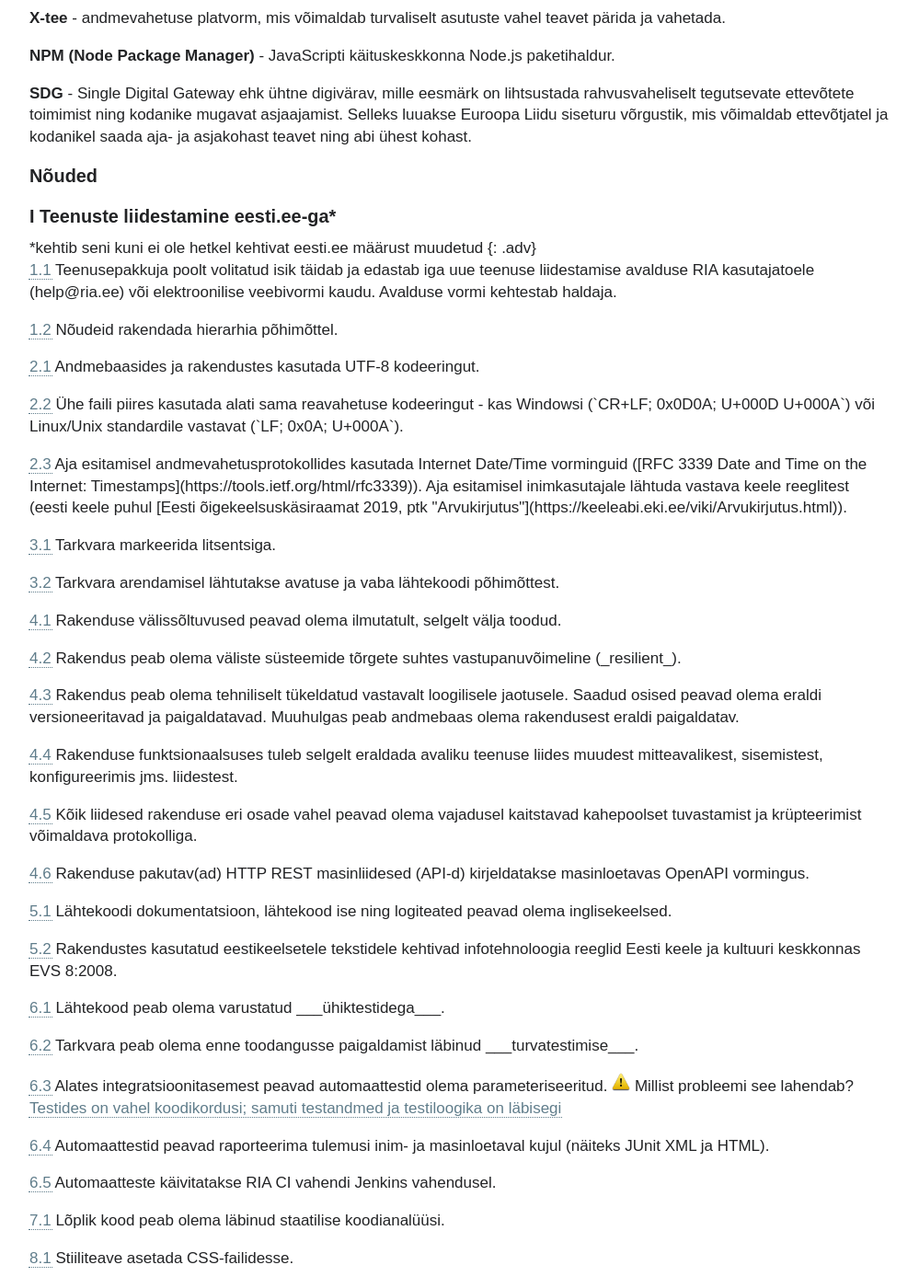
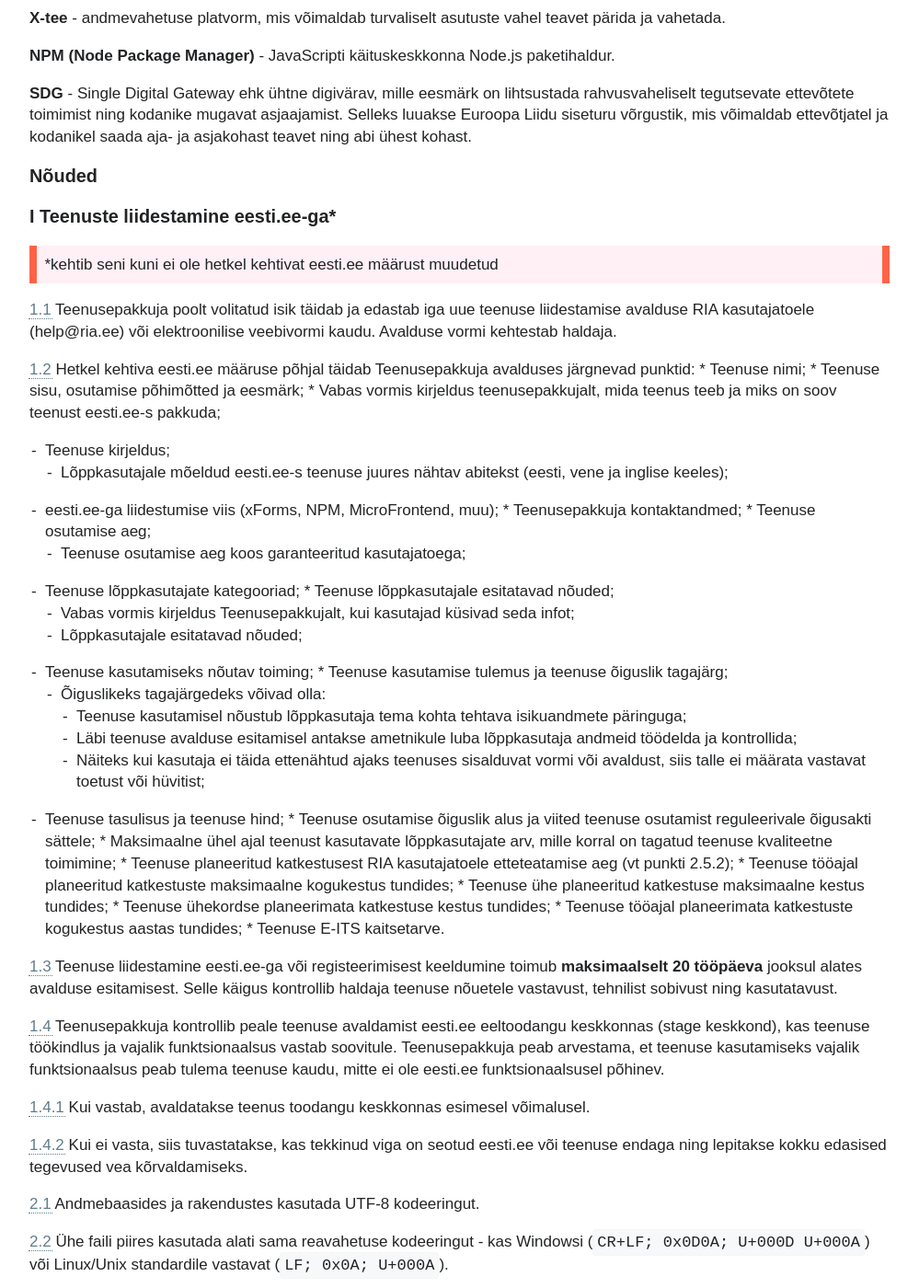
Before and after one commit to e-gov/eesti-ee-mfn, a Jekyll site: the page built from index.md, in a window 1280 px wide and 1400 px high, scrolled down 2125 px. Shown: the whole window at 92% size, without its empty margins (0-999 px from the left). Built offline with Jekyll 4.4.1, drawn with Linux system fonts in a browser that asks for light colours; our own code applies the rules of GitHub Pages for plain Markdown files; some of the changed text lies outside the part shown.

Commit message:
chore: add some requirements

```diff
--- a/_data/Nouded.yml
+++ b/_data/Nouded.yml
@@ -4,11 +4,62 @@
   markus: '*kehtib seni kuni ei ole hetkel kehtivat eesti.ee määrust muudetud'
   nouded:
     - nr: 1
-      son: 'Teenusepakkuja poolt volitatud isik täidab ja edastab iga uue teenuse liidestamise avalduse RIA kasutajatoele (help@ria.ee) või elektroonilise veebivormi kaudu. Avalduse vormi kehtestab haldaja.'
+      son: >
+        Teenusepakkuja poolt volitatud isik täidab ja edastab iga uue teenuse liidestamise avalduse RIA kasutajatoele (help@ria.ee)
+        või elektroonilise veebivormi kaudu. Avalduse vormi kehtestab haldaja.
       sel: ''
     - nr: 2
-      son: 'Nõudeid rakendada hierarhia põhimõttel.'
-      sel: 'RIA MFN-i nõudeid tuleb rakendada kõigis RIA infosüsteemides. Valdkonna MFN määratleb valdkonna tarkvara spetsiifilised nõuded. Hanke MFN-i nõuded täpsustavad ja täiendavad asutuse või valdkonna nõudeid. X-tee tuumtarkvara arendatakse ühiselt Soome riigiga. Vastavalt on ka MFN inglise keeles ja avaldatud Soome partnerasutuse GitHub-repos: [X-Road Non-Functional Requirements](https://github.com/vrk-kpa/xroad-joint-development/blob/master/NFR.md). RIHA nõuded asuvad [arhitektuuriteatmikus](https://arhitektuur.riha.ee/).'
+      son: >
+        Hetkel kehtiva eesti.ee määruse põhjal täidab Teenusepakkuja avalduses järgnevad punktid:
+        *   Teenuse nimi;
+        *   Teenuse sisu, osutamise põhimõtted ja eesmärk;
+            *   Vabas vormis kirjeldus teenusepakkujalt, mida teenus teeb ja miks on soov teenust eesti.ee-s pakkuda;
+        *   Teenuse kirjeldus;
+            *   Lõppkasutajale mõeldud eesti.ee-s teenuse juures nähtav abitekst (eesti, vene ja inglise keeles);
+        *   eesti.ee-ga liidestumise viis (xForms, NPM, MicroFrontend, muu);
+        *   Teenusepakkuja kontaktandmed;
+        *   Teenuse osutamise aeg;
+            *   Teenuse osutamise aeg koos garanteeritud kasutajatoega;
+        *   Teenuse lõppkasutajate kategooriad;
+        *   Teenuse lõppkasutajale esitatavad nõuded;
+            *   Vabas vormis kirjeldus Teenusepakkujalt, kui kasutajad küsivad seda infot;
+            *   Lõppkasutajale esitatavad nõuded;
+        *   Teenuse kasutamiseks nõutav toiming;
+        *   Teenuse kasutamise tulemus ja teenuse õiguslik tagajärg;
+            *   Õiguslikeks tagajärgedeks võivad olla:
+                *   Teenuse kasutamisel nõustub lõppkasutaja tema kohta tehtava isikuandmete päringuga;
+                *   Läbi teenuse avalduse esitamisel antakse ametnikule luba lõppkasutaja andmeid töödelda ja kontrollida;
+                *   Näiteks kui kasutaja ei täida ettenähtud ajaks teenuses sisalduvat vormi või avaldust, siis talle ei määrata vastavat toetust või hüvitist;
+        *   Teenuse tasulisus ja teenuse hind;
+        *   Teenuse osutamise õiguslik alus ja viited teenuse osutamist reguleerivale õigusakti sättele;
+        *   Maksimaalne ühel ajal teenust kasutavate lõppkasutajate arv, mille korral on tagatud teenuse kvaliteetne toimimine;
+        *   Teenuse planeeritud katkestusest RIA kasutajatoele etteteatamise aeg (vt punkti 2.5.2);
+        *   Teenuse tööajal planeeritud katkestuste maksimaalne kogukestus tundides;
+        *   Teenuse ühe planeeritud katkestuse maksimaalne kestus tundides;
+        *   Teenuse ühekordse planeerimata katkestuse kestus tundides;
+        *   Teenuse tööajal planeerimata katkestuste kogukestus aastas tundides;
+        *   Teenuse E-ITS kaitsetarve.
+      sel: ''
+    - nr: 3
+      son: >
+        Teenuse liidestamine eesti.ee-ga või registeerimisest keeldumine toimub **maksimaalselt 20 tööpäeva** jooksul alates avalduse
+        esitamisest. Selle käigus kontrollib haldaja teenuse nõuetele vastavust, tehnilist sobivust ning kasutatavust.
+      sel: ''
+    - nr: 4
+      son: >
+        Teenusepakkuja kontrollib peale teenuse avaldamist eesti.ee eeltoodangu keskkonnas (stage keskkond), kas teenuse töökindlus ja
+        vajalik funktsionaalsus vastab soovitule. Teenusepakkuja peab arvestama, et teenuse kasutamiseks vajalik funktsionaalsus peab
+        tulema teenuse kaudu, mitte ei ole eesti.ee funktsionaalsusel põhinev.
+      sel: ''
+    - nr: 4.1
+      son: >
+        Kui vastab, avaldatakse teenus toodangu keskkonnas esimesel võimalusel.
+      sel: ''
+    - nr: 4.2
+      son: >
+        Kui ei vasta, siis tuvastatakse, kas tekkinud viga on seotud eesti.ee või teenuse endaga ning lepitakse kokku edasised tegevused
+        vea kõrvaldamiseks.
+      sel: ''
 - kategooria:
   nimetus: 'vorming'
   nouded:
--- a/_includes/Tabel.html
+++ b/_includes/Tabel.html
@@ -4,8 +4,7 @@
 {% for kategooria in site.data.Nouded %}
   <h2>{{ kategooria.pealkiri }}</h2>
   {% if kategooria.markus %}
-  {{ kategooria.markus }}
-  {: .adv}
+  <p class="adv">{{ kategooria.markus }}</p>
   {% endif %}
 
   {% capture abikn %}{% increment kn %}{% endcapture %}
@@ -13,7 +12,7 @@
   {% for noue in kategooria.nouded %}
     {% capture noudeloendur %}{% increment nl %}{% endcapture %}
     <p>
-      <a href='{{ site.baseurl }}/#{{ abikn }}.{{ noue.nr }}'>{{ abikn }}.{{ noue.nr }}</a> <a id='{{ abikn }}.{{ noue.nr }}'></a>{{ noue.son }}
+      <a href='{{ site.baseurl }}/#{{ abikn }}.{{ noue.nr }}'>{{ abikn }}.{{ noue.nr }}</a> <a id='{{ abikn }}.{{ noue.nr }}'></a>{{ noue.son | markdownify | remove: '<p>' | remove: '</p>' }}
       {% if noue.issues %}
       {{ noue.sel | markdownify }}
       {% endif %}
--- a/index.md
+++ b/index.md
@@ -4,7 +4,7 @@ moisted: true
 nouded: true
 ---
 
-# Mittefunktsionaalsed nõuded v {{ site.version }}
+# Eesti.ee mittefunktsionaalsed nõuded v {{ site.version }}
 {: .no_toc}
 
 <div style='margin-bottom: 1rem;'>
```
